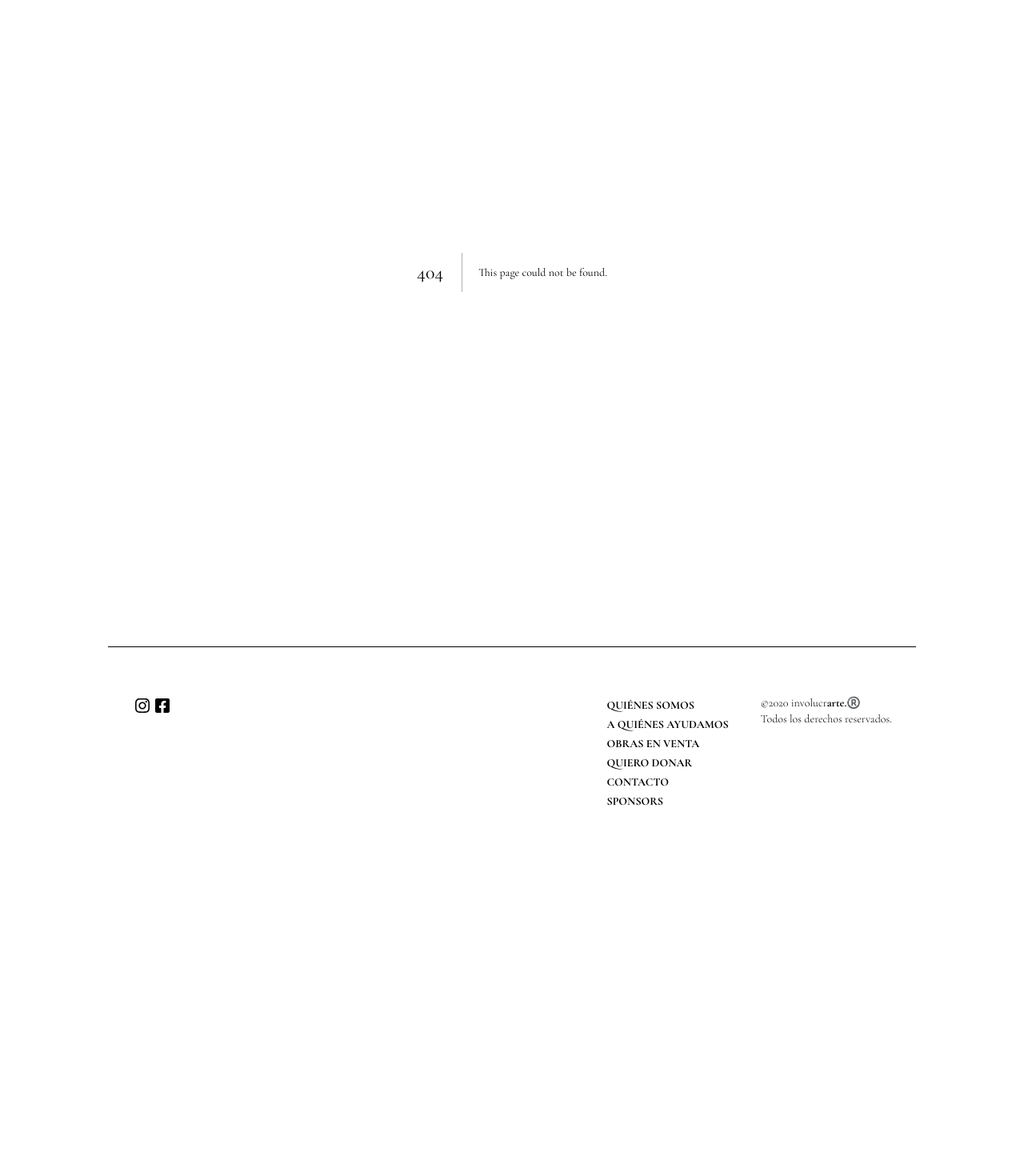
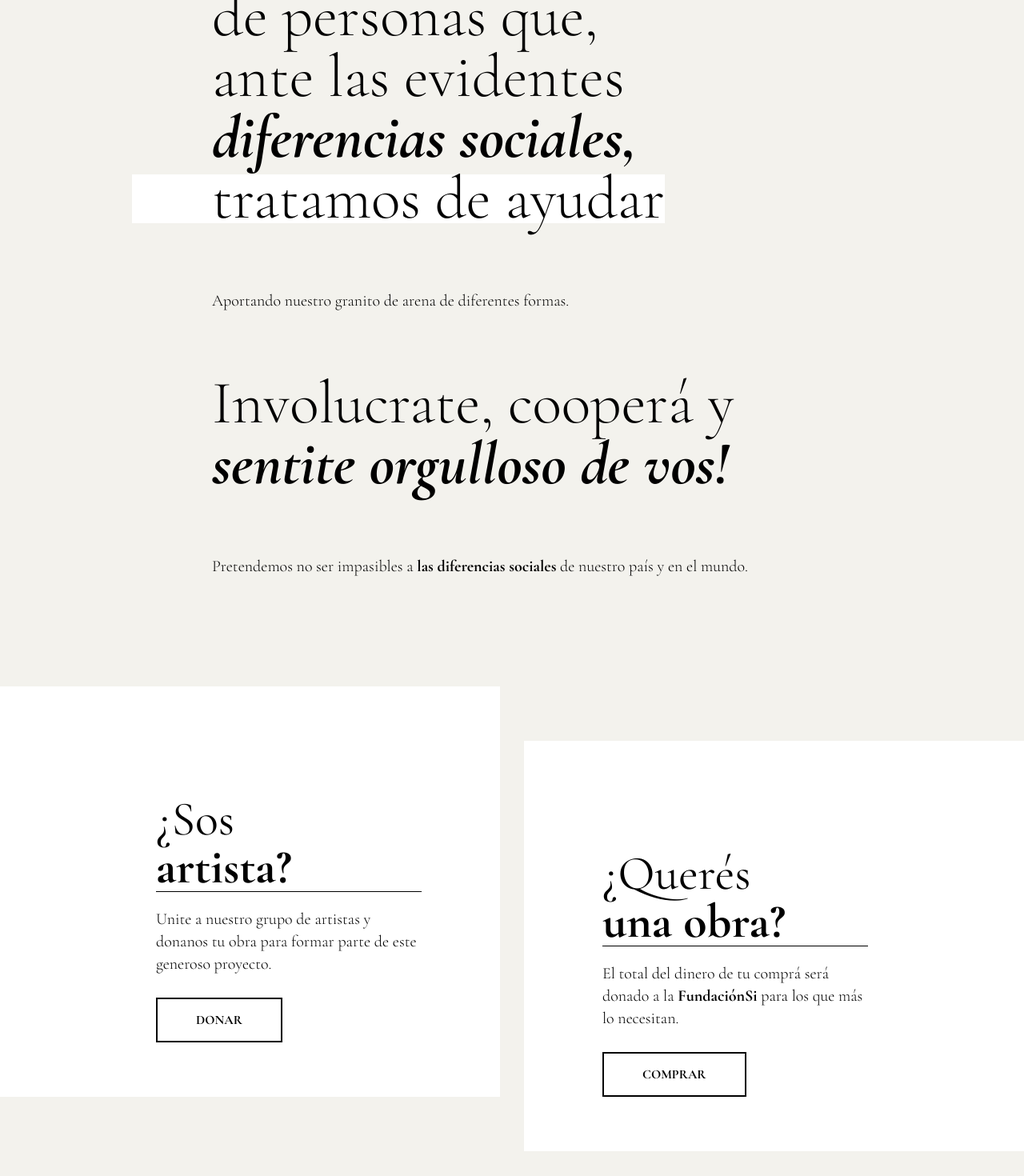
Before and after one commit to fefitin/involucrarte, a Next.js app: page /quienes-somos in a window 1280 px wide. Before the commit this address had no page. Shown: the part 340-1810 px from the top of the page at 80% size. Before the commit the page ends 1413 px from the top, so only its background shows below. Built offline with nearby package versions, Linux system fonts and the light colour scheme.

Commit message:
Quiénes somos, A quiénes ayudamos, fix <Blocks>.

```diff
--- a/components/Blocks.js
+++ b/components/Blocks.js
@@ -1,18 +1,42 @@
+import { useRef, useState, useEffect } from 'react';
 import Button from './Button';
 
 export function Blocks({ children }) {
+  const container = useRef();
+
+  if (process.browser) {
+    const [windowWidth, setWindowWidth] = useState(window.innerWidth);
+
+    //Update state on resize
+    useEffect(() => {
+      window.addEventListener('resize', () => {
+        setWindowWidth(window.innerWidth);
+      });
+    }, []);
+
+    //Update overflowing background
+    useEffect(() => {
+      const first = container.current.querySelector('.block:first-child');
+      const second = container.current.querySelector('.block:last-child');
+
+      container.current.style.setProperty('--firstX', `${first.offsetLeft}px`);
+      container.current.style.setProperty('--firstHeight', `${first.offsetHeight}px`);
+      container.current.style.setProperty('--secondX', `${second.offsetLeft + second.offsetWidth}px`);
+      container.current.style.setProperty('--secondHeight', `${second.offsetHeight}px`);
+    }, [windowWidth]);
+  }
+
   return (
-    <div className="blocks">
+    <div ref={container} className="blocks">
       <div className="blocks-container">{children}</div>
     </div>
   );
 }
 
-export function Block({ title, button, link, children }) {
+export function Block({ button, link, children }) {
   return (
     <div className="block">
-      <h2>{title}</h2>
-      <p>{children}</p>
+      {children}
       <Button href={link} label={button}></Button>
     </div>
   );
--- a/components/Button.js
+++ b/components/Button.js
@@ -3,7 +3,9 @@ import Link from 'next/link';
 export default function Button({ href, label }) {
   return (
     <Link href={href}>
-      <a className="button">{label}</a>
+      <a className="button">
+        <span>{label}</span>
+      </a>
     </Link>
   );
 }
--- a/css/_components.scss
+++ b/css/_components.scss
@@ -2,6 +2,10 @@
   font-size: 3em;
   line-height: 1em;
   margin: 1em 0;
+
+  &:first-child {
+    margin-top: 0;
+  }
 
   mark {
     display: inline-block;
@@ -123,7 +127,7 @@
     }
 
     @media (min-width: $tablet) {
-      font-size: 7.6em;
+      font-size: 6em;
     }
   }
 
@@ -149,18 +153,22 @@
     &:after {
       content: '';
       position: absolute;
-      top: 0;
-      left: 0;
-      height: calc(100% - var(--space));
-      width: calc(50% - var(--gutter) / 2);
       background-color: #fff;
       z-index: -1;
     }
 
+    &:before {
+      top: 0;
+      left: 0;
+      width: var(--firstX);
+      height: var(--firstHeight);
+    }
+
     &:after {
+      top: var(--space);
+      left: var(--secondX);
       right: 0;
-      left: auto;
-      top: var(--space);
+      height: var(--secondHeight);
     }
 
     .block {
@@ -168,19 +176,29 @@
       padding-top: calc(var(--space) * 2);
       padding-bottom: var(--space);
       width: 50%;
-      background-color: transparent;
 
       &:first-child {
         margin-right: calc(var(--gutter) / 2);
         padding-left: var(--gutter);
-        padding-right: calc(var(--space) + var(--gutter));
+        padding-right: var(--gutter);
       }
 
       &:last-child {
         margin-top: var(--space);
         margin-left: calc(var(--gutter) / 2);
+        padding-left: var(--gutter);
+        padding-right: var(--gutter);
+      }
+    }
+  }
+
+  @media (min-width: $desktop) {
+    .block {
+      &:first-child {
+        padding-right: calc(var(--space) + var(--gutter));
+      }
+      &:last-child {
         padding-left: calc(var(--space) + var(--gutter));
-        padding-right: var(--gutter);
       }
     }
   }
@@ -196,10 +214,32 @@
   font-size: 1.6em;
   font-weight: bold;
   transition: all 0.2s;
+  position: relative;
 
   &:hover {
+    color: #fff;
+  }
+
+  &:before {
+    content: '';
+    display: block;
+    position: absolute;
+    left: 0;
+    top: 0;
+    bottom: 0;
+    width: 0;
     background-color: #000;
-    color: #fff;
+    z-index: 0;
+    transition: width 0.2s;
+  }
+
+  &:hover:before {
+    width: 100%;
+  }
+
+  span {
+    position: relative;
+    z-index: 1;
   }
 }
 
--- a/css/_layout.scss
+++ b/css/_layout.scss
@@ -204,7 +204,7 @@ body {
 }
 
 .main {
-  padding: calc(var(--space) * 2) 0;
+  padding: calc(var(--space) * 1.5) 0;
 
   @media (min-width: $tablet) {
     padding-bottom: var(--space);
--- /dev/null
+++ b/pages/quienes-somos.js
@@ -0,0 +1,59 @@
+import Head from 'next/head';
+import LargeText from './../components/LargeText';
+import Video from './../components/Video';
+import FundacionSi from './../components/FundacionSi';
+import { Blocks, Block } from './../components/Blocks';
+
+export default function Home() {
+  return (
+    <div className="home">
+      <Head>
+        <title>quiénes somos · involucrarte.</title>
+      </Head>
+
+      <div className="small-container">
+        <LargeText>
+          Somos un grupo
+          <br />
+          de personas que,
+          <br />
+          ante las evidentes
+          <br />
+          <strong>diferencias sociales,</strong>
+          <mark>tratamos de ayudar</mark>
+        </LargeText>
+
+        <p>Aportando nuestro granito de arena de diferentes formas.</p>
+
+        <LargeText>
+          <mark>Involucrate, cooperá y</mark>
+          <br />
+          <strong>sentite orgulloso de vos!</strong>
+        </LargeText>
+
+        <p>
+          Pretendemos no ser impasibles a <strong>las diferencias sociales</strong> de nuestro país y en el mundo.
+        </p>
+      </div>
+
+      <Blocks>
+        <Block button="Donar" link="">
+          <h2>
+            ¿Sos <strong>artista?</strong>
+          </h2>
+          <p>Unite a nuestro grupo de artistas y donanos tu obra para formar parte de este generoso proyecto.</p>
+        </Block>
+        <Block button="Comprar" link="">
+          <h2>
+            ¿Querés <strong>una obra?</strong>
+          </h2>
+          <p>
+            El total del dinero de tu comprá será donado a la <strong>FundaciónSi</strong> para los que más lo necesitan.
+          </p>
+        </Block>
+      </Blocks>
+
+      <FundacionSi></FundacionSi>
+    </div>
+  );
+}
```
Also changed, not shown: pages/a-quienes-ayudamos.js (added, +49 -0 lines), pages/index.js (+12 -4 lines).
